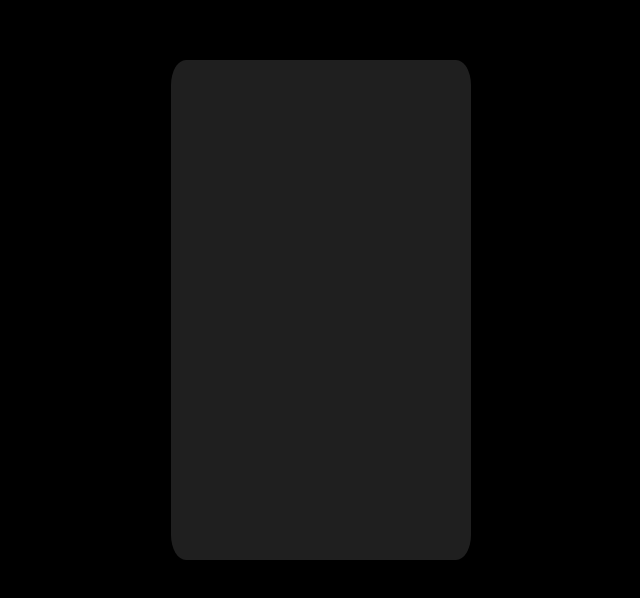
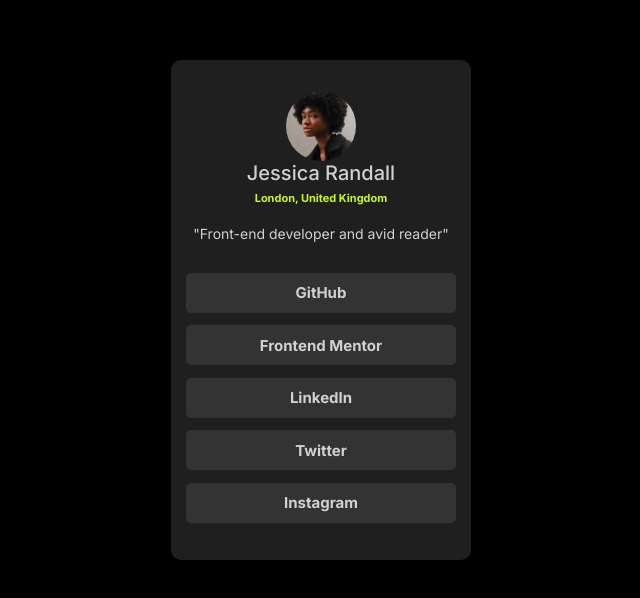
Before and after one commit to 1lija/Social-links-profile, a plain HTML site: page index.html in a window 1280 px wide. Shown: the part 190-788 px from the top of the page, without its empty margins (549-1189 px from the left). Drawn offline with Linux system fonts and the light colour scheme.

Commit message:
final touches

```diff
--- a/index.html
+++ b/index.html
@@ -17,12 +17,25 @@
 
     <header class="social-links--description">
 
-        <div class="avatar"> </div>
-        <div class="about"> </div>
+        <img src="images/avatar-jessica.jpeg" alt="" class="social-links--avatar">
+        <div class="about">
+            <H1 class="about--name"> Jessica Randall </H1>
+            <p class="about--location"> London, United Kingdom </p>
+        </div>
 
     </header>
 
-    <!-- <span> </span> -->
+    <span class="span--description" > "Front-end developer and avid reader" </span>
+
+    <footer class="footer--links">
+
+        <button class="footer--button github"> GitHub </button>
+        <button class="footer--button"> Frontend Mentor </button>
+        <button class="footer--button"> LinkedIn </button>
+        <button class="footer--button"> Twitter </button>
+        <button class="footer--button"> Instagram </button>
+
+    </footer>
 
 </main>
 
--- a/index.scss
+++ b/index.scss
@@ -1,7 +1,7 @@
 $grey700: hsl(0, 0%, 20%);
 $grey800: hsl(0, 0%, 12%);
 $grey900: hsl(0, 0%, 8%);
-$white: hsl(0, 0%, 100%);
+$white: hsl(0, 0%, 82%);
 $green: hsl(75, 94%, 57%);
 $font-size: 14px;
 
@@ -23,12 +23,91 @@
 
     width: 300px;
     height: 500px;
-    // border:1px solid red;
-    border-radius: 5%;
+    border-radius: 10px;
     background-color: $grey800;
 
     position: relative;
     top:50%;
     left:50%;
     translate: 0 50%;
+    display: flex;
+    flex-direction: column;
+    justify-content: center;
+    align-items: center;
+
+        .social-links--description{
+            width: 80%;
+            height: 25%;
+
+            display: flex;
+            flex-direction: column;
+            justify-content: center;
+            align-items: center;
+
+
+            .social-links--avatar{
+                width: 70px;
+                height: 70px;
+                border-radius: 50%;
+            }
+
+            .about--name{
+                width: max-content;
+                height: 30px;
+                color: $white;
+                font-weight: 500;
+                font-size: 20px;
+            }
+
+            .about--location{
+                color: $green;
+                text-align: center;
+                font-weight: 700;
+                font-size: 11px;
+            }
+
+        }
+
+        .span--description{
+            color: $white;
+            font-size: $font-size;
+            height: 50px;
+            padding-top: 15px;
+        }
+
+
+        .footer--links{
+            width: 90%;
+            height: 55%;
+            display: flex;
+            flex-direction: column;
+            justify-content: space-evenly;
+
+            .footer--button{
+                width: 100%;
+                height: 40px;
+                border-radius: 5px;
+                color: $white;
+                background-color: $grey700;
+                border: none;
+                font-size: 15px;
+                font-weight: 700;
+
+                &:hover{
+                    cursor: pointer;
+                    background-color: $green;
+
+                }
+
+            }
+
+        }
+
+
 }
+
+@media (max-width: 320px) {
+    .social-links--profile{
+        translate: -50% 25%
+    }
+}
```
Also changed, not shown: index.css, 1 other file.
